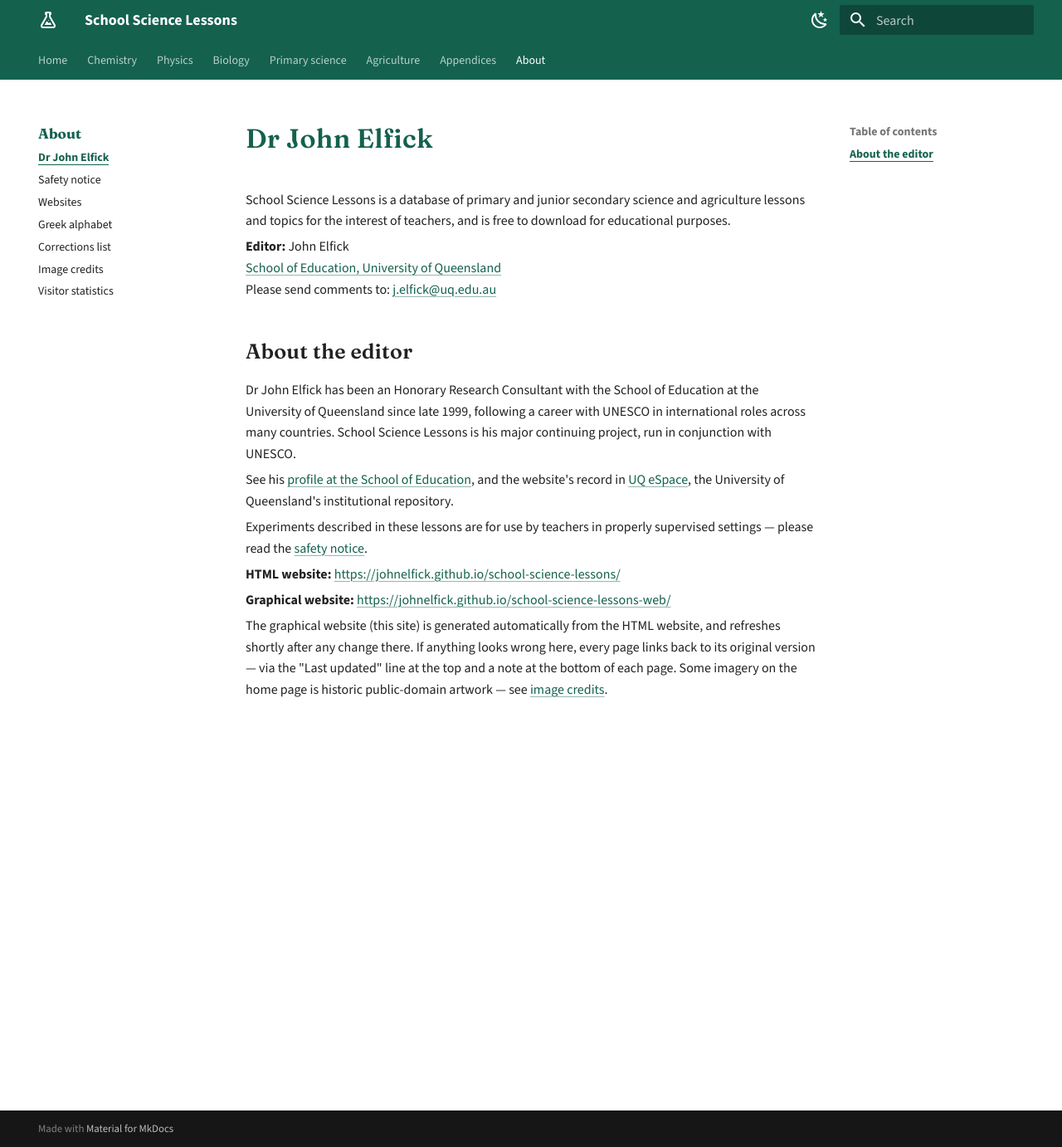
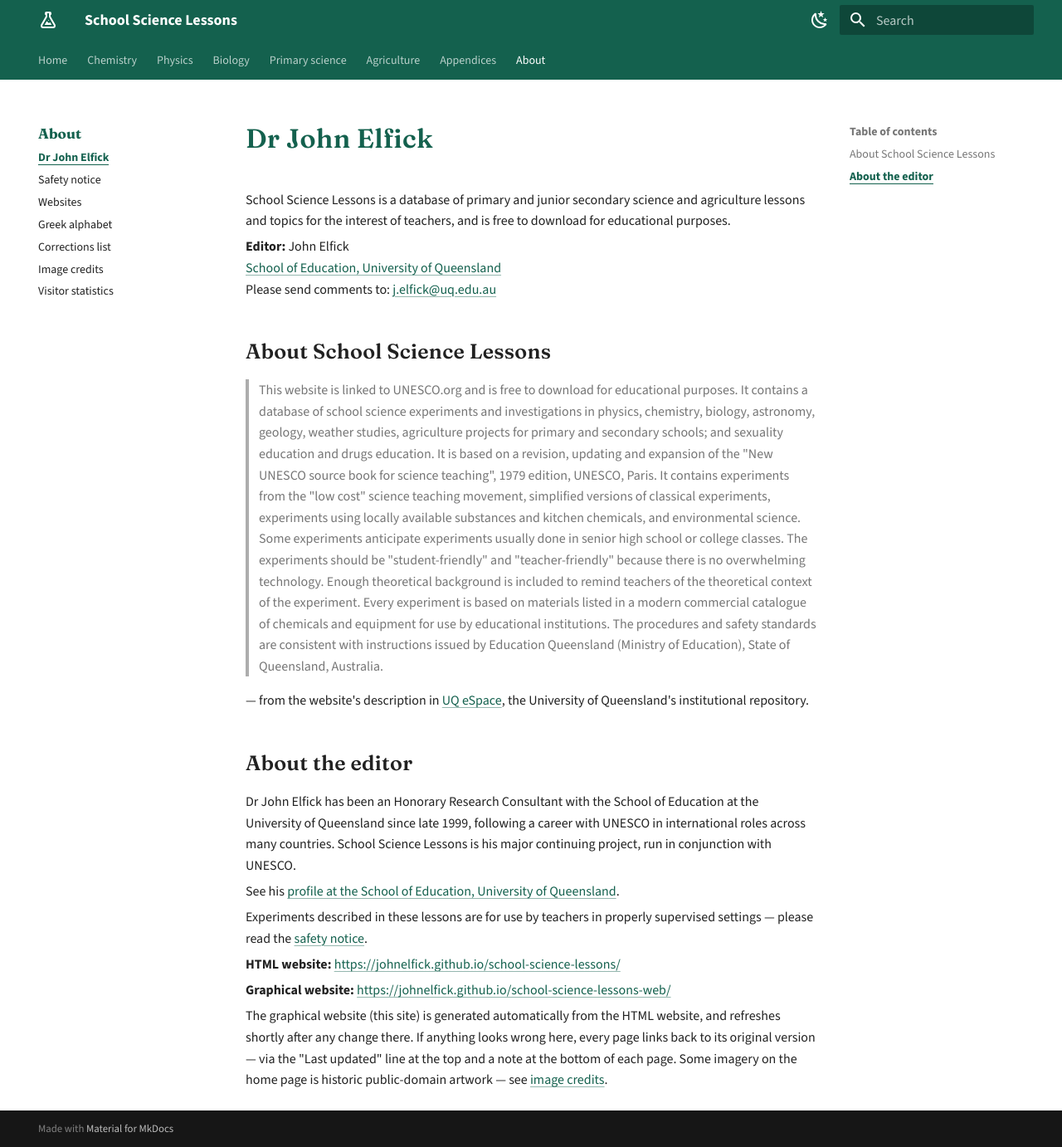
Before and after one commit to johnelfick/school-science-lessons-web, an MkDocs documentation site: the page built from docs/about-john.md, in a window 1280 px wide and 1382 px high. Shown: the whole window at 83% size. Built offline with MkDocs 1.6.1 and Material for MkDocs 9.7.7, drawn with Linux system fonts in a browser that asks for light colours.

Commit message:
About page: quote the UQ eSpace description of the website
The UNESCO source-book lineage and low-cost science philosophy, quoted
from the eSpace record (UQ:40417) with attribution.

Co-Authored-By: Claude Fable 5 <noreply@anthropic.com>

```diff
--- a/docs/about-john.md
+++ b/docs/about-john.md
@@ -12,6 +12,33 @@ and is free to download for educational purposes.
 <br>[School of Education, University of Queensland](https://education.uq.edu.au/)
 <br>Please send comments to: [j.elfick@uq.edu.au](mailto:j.elfick@uq.edu.au)
 
+## About School Science Lessons
+
+> This website is linked to UNESCO.org and is free to download for
+> educational purposes. It contains a database of school science
+> experiments and investigations in physics, chemistry, biology,
+> astronomy, geology, weather studies, agriculture projects for primary
+> and secondary schools; and sexuality education and drugs education.
+> It is based on a revision, updating and expansion of the "New UNESCO
+> source book for science teaching", 1979 edition, UNESCO, Paris. It
+> contains experiments from the "low cost" science teaching movement,
+> simplified versions of classical experiments, experiments using
+> locally available substances and kitchen chemicals, and environmental
+> science. Some experiments anticipate experiments usually done in
+> senior high school or college classes. The experiments should be
+> "student-friendly" and "teacher-friendly" because there is no
+> overwhelming technology. Enough theoretical background is included to
+> remind teachers of the theoretical context of the experiment. Every
+> experiment is based on materials listed in a modern commercial
+> catalogue of chemicals and equipment for use by educational
+> institutions. The procedures and safety standards are consistent with
+> instructions issued by Education Queensland (Ministry of Education),
+> State of Queensland, Australia.
+
+— from the website's description in
+<a href="https://espace.library.uq.edu.au/view/UQ:40417" target="_blank" rel="noopener">UQ eSpace</a>,
+the University of Queensland's institutional repository.
+
 ## About the editor
 
 Dr John Elfick has been an Honorary Research Consultant with the School
@@ -21,10 +48,7 @@ School Science Lessons is his major continuing project, run in
 conjunction with UNESCO.
 
 See his
-<a href="https://education.uq.edu.au/profile/200/john-elfick" target="_blank" rel="noopener">profile at the School of Education</a>,
-and the website's record in
-<a href="https://espace.library.uq.edu.au/view/UQ:329838" target="_blank" rel="noopener">UQ eSpace</a>,
-the University of Queensland's institutional repository.
+<a href="https://education.uq.edu.au/profile/200/john-elfick" target="_blank" rel="noopener">profile at the School of Education, University of Queensland</a>.
 
 Experiments described in these lessons are for use by teachers in
 properly supervised settings — please read the
```
